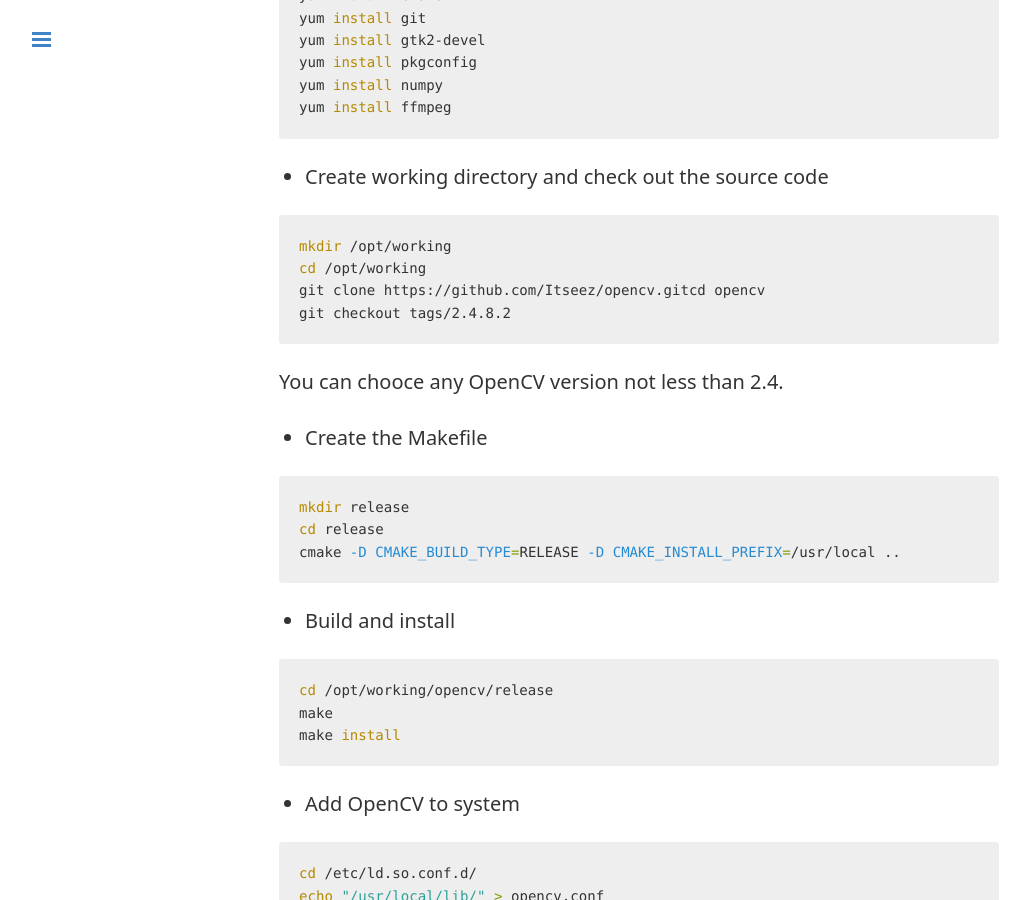
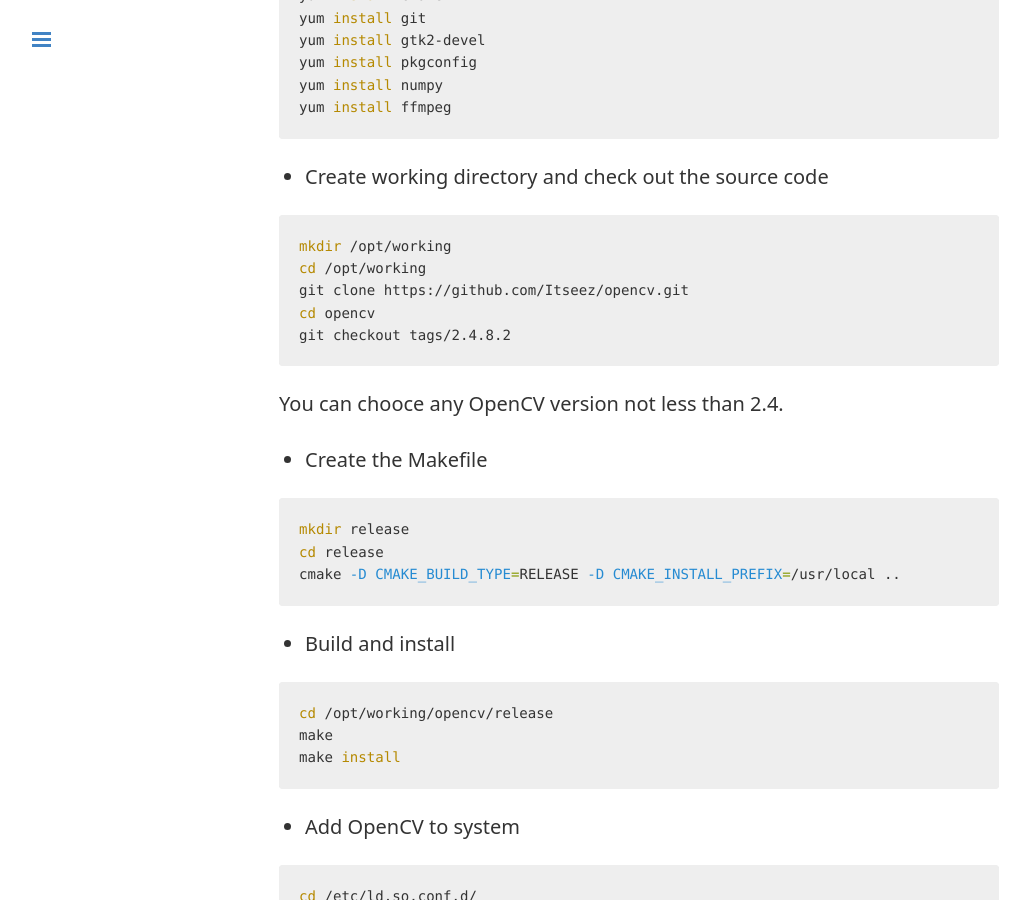
Before and after one commit to zddhub/zddhub.github.io, a Jekyll site: the page built from _posts/2014-10-21-opensse-online-configure-on-centos.md, in a window 1280 px wide and 900 px high, scrolled down 875 px. Shown: the whole window, without its empty margins (1-1031 px from the left). Built offline with Jekyll 4.4.1, drawn with Linux system fonts in a browser that asks for light colours; comment, search, counter and statistics services are not loaded.

Commit message:
Update blog: fix typo error

````diff
--- a/_posts/2014-10-21-opensse-online-configure-on-centos.md
+++ b/_posts/2014-10-21-opensse-online-configure-on-centos.md
@@ -33,7 +33,8 @@ yum install ffmpeg
 ```sh
 mkdir /opt/working
 cd /opt/working
-git clone https://github.com/Itseez/opencv.gitcd opencv
+git clone https://github.com/Itseez/opencv.git
+cd opencv
 git checkout tags/2.4.8.2
 ```
 
````
